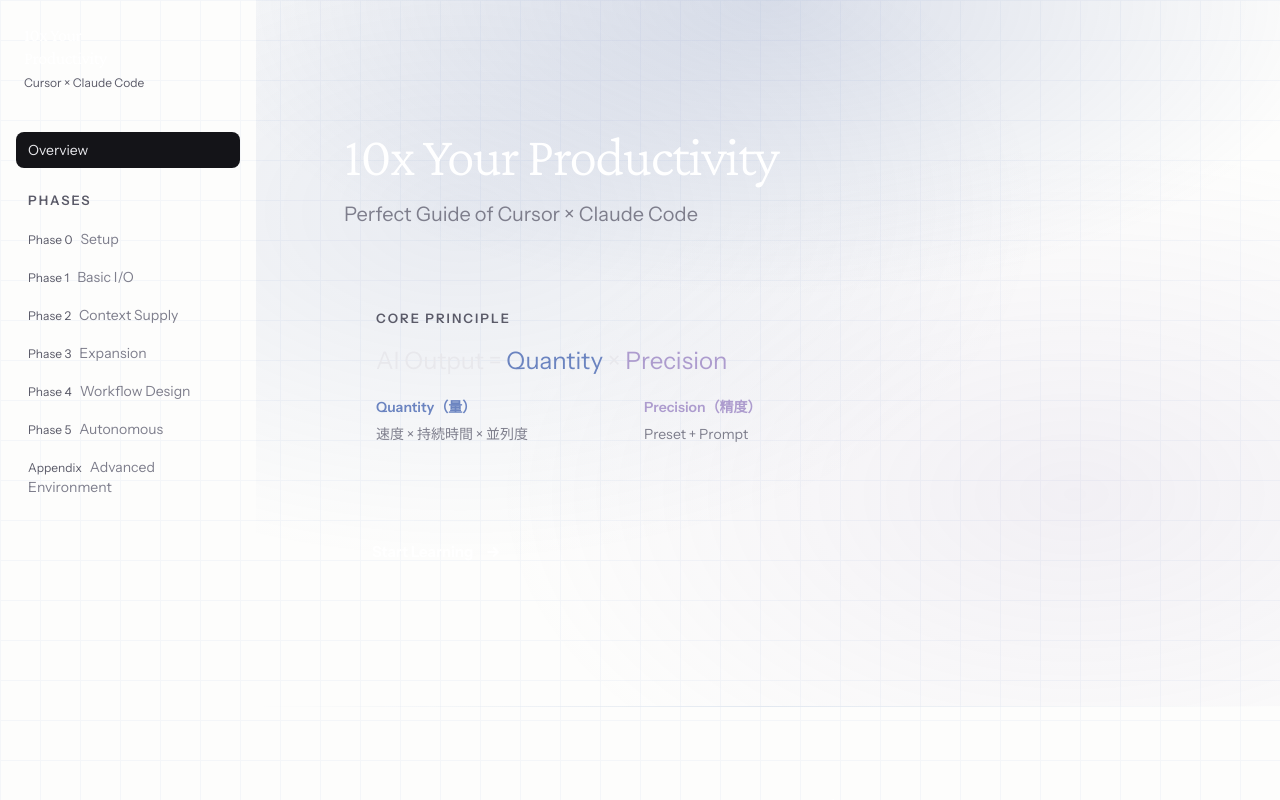
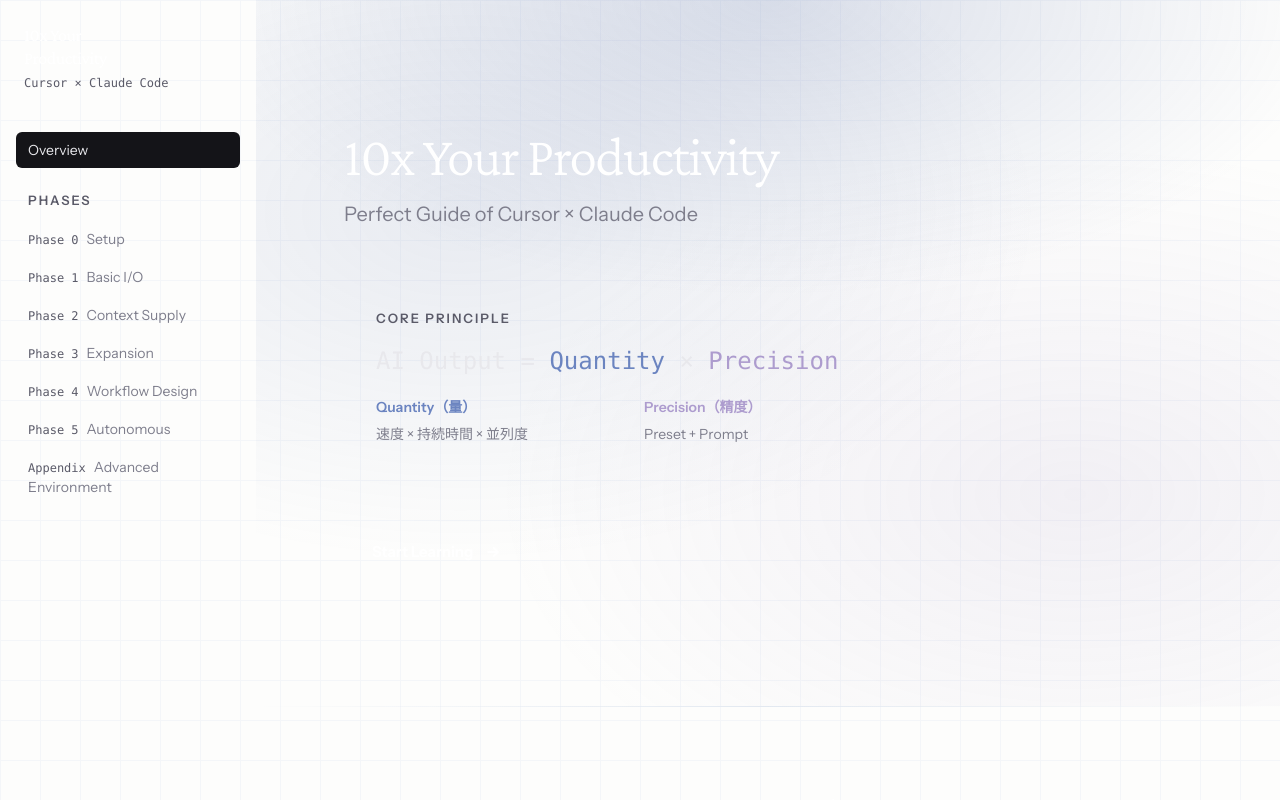
Before and after one commit to thedomainai/10x-productivity-perfect-guide, a Next.js app in the folder web/: page / in a window 1280 px wide. Shown: the top 800 px of the page. Built offline with nearby package versions, Linux system fonts and the light colour scheme.

Commit message:
auto: web/tailwind.config.js

```diff
--- a/web/tailwind.config.js
+++ b/web/tailwind.config.js
@@ -4,82 +4,19 @@
   theme: {
     extend: {
       colors: {
-        primary: {
-          50: "#eef1f8",
-          100: "#dae1f1",
-          200: "#b8c5e3",
-          300: "#8fa5d4",
-          400: "#6b84c0",
-          500: "#5068a4",
-          600: "#445076",
-          700: "#363f60",
-          800: "#292f47",
-          900: "#1c2035",
-          950: "#0f1220",
-        },
-        secondary: {
-          50: "#f9fafc",
-          100: "#eef0f5",
-          200: "#d7dded",
-          300: "#b5bdd4",
-          400: "#8f99b8",
-          500: "#6e7899",
-          600: "#565f7a",
-          700: "#454c63",
-          800: "#373c50",
-          900: "#2b2f40",
-          950: "#1a1d2a",
-        },
-        glow: {
-          50: "#f2f0fa",
-          100: "#e4def2",
-          200: "#cbc0e6",
-          300: "#ad9cce",
-          400: "#8e7cb4",
-          500: "#705c98",
-          600: "#5a4a80",
-          700: "#483e68",
-          800: "#36304f",
-          900: "#241e3a",
-          950: "#140e24",
-        },
-        neutral: {
-          0: "#000000",
-          50: "#050506",
-          100: "#0a0a0c",
-          200: "#141418",
-          300: "#1e1e24",
-          400: "#2a2a32",
-          500: "#3d3d48",
-          600: "#5a5a68",
-          700: "#7e7e8c",
-          800: "#a5a5b0",
-          900: "#ccccd4",
-          950: "#e8e8ec",
-          1000: "#ffffff",
-        },
+        accent: "#2563eb",
+        muted: "#64748b",
       },
       fontFamily: {
         sans: [
           "var(--font-sans)",
+          "Instrument Sans",
           "-apple-system",
           "BlinkMacSystemFont",
           "Segoe UI",
           "sans-serif",
         ],
-        mono: [
-          "var(--font-mono)",
-          "SF Mono",
-          "Fira Code",
-          "monospace",
-        ],
-      },
-      borderRadius: {
-        sm: "4px",
-        md: "8px",
-        lg: "12px",
-        xl: "16px",
-        "2xl": "24px",
+        serif: ["var(--font-serif)", "Crimson Pro", "Georgia", "serif"],
       },
     },
   },
```
